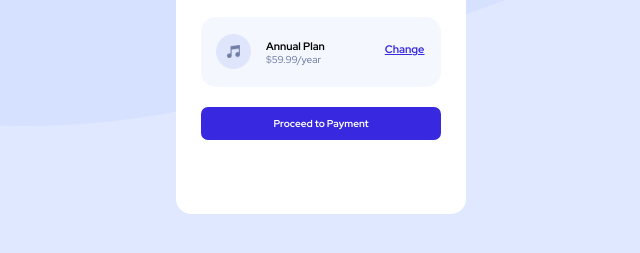
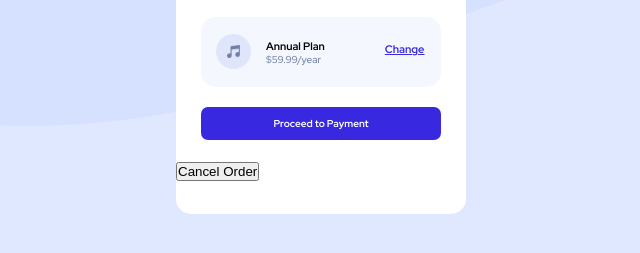
Before and after one commit to mehwishjbe/order-summary, a plain HTML site: page index.html in a window 1280 px wide. Shown: the part 311-564 px from the top of the page, without its empty margins (319-959 px from the left). Drawn offline with Linux system fonts and the light colour scheme; a web font is replaced by a local one.

Commit message:
cancel-buttom-added

```diff
--- a/index.html
+++ b/index.html
@@ -38,7 +38,9 @@
         <div class="button-div">
             <button id="proceed-btn">Proceed to Payment</button>
         </div>
-
+        <div class="cancel-div">
+            <button>Cancel Order</button>
+        </div>
 
 
     </div>
--- a/style.css
+++ b/style.css
@@ -109,3 +109,7 @@ body{
     background-color: hsl(224, 88%, 64%);
     cursor: pointer;
 }
+
+.cancel-div{
+    margin-top: 20px;
+}
```
